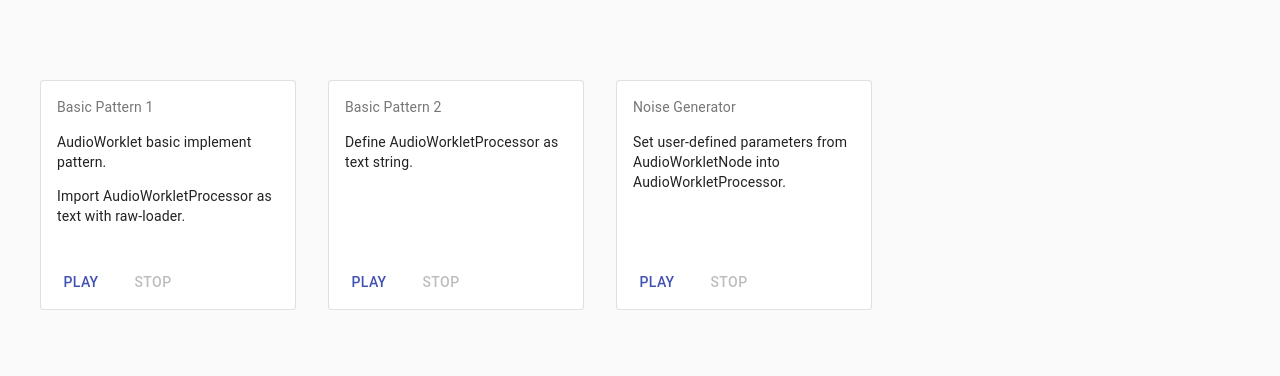
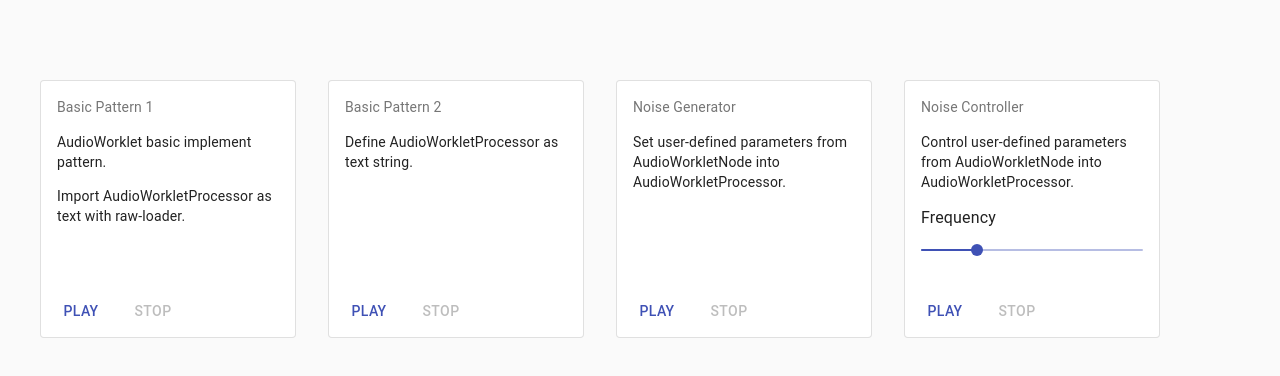
Before and after one commit to smallriver0316/react-audioworklet-sample, a React (Create React App) app: page / in a window 1280 px wide. Shown: the top 376 px of the page. Built offline with nearby package versions, Linux system fonts and the light colour scheme.

Commit message:
Added parameter control pattern

```diff
--- a/src/components/Container.jsx
+++ b/src/components/Container.jsx
@@ -5,6 +5,7 @@ import Container from '@material-ui/core/Container';
 import BasicPattern from './BasicPattern';
 import TextDefinePattern from './TextDefinePattern';
 import ParamDefinePattern from './ParamDefinePattern';
+import ParamControlPattern from './ParamControlPattern';
 
 const useStyles = makeStyles({
   container: {
@@ -25,6 +26,7 @@ const AppContainer = () => {
           <BasicPattern />
           <TextDefinePattern />
           <ParamDefinePattern />
+          <ParamControlPattern />
         </div>
       </Container>
     </React.Fragment>
--- /dev/null
+++ b/src/components/ParamControlPattern.jsx
@@ -0,0 +1,116 @@
+import React, { useState } from 'react';
+import { makeStyles, Card, CardActions, CardContent, Button, Typography, Slider } from '@material-ui/core';
+import processor from '!!raw-loader!../audioworklet/noise-generator.js';
+
+const useStyles = makeStyles({
+  root: {
+    width: 256,
+    margin: '16px',
+    display: 'flex',
+    flexDirection: 'column',
+    justifyContent: 'space-between'
+  },
+  title: {
+    fontSize: 14,
+  }
+});
+
+const ParamControlPattern = () => {
+const classes = useStyles();
+  const [context, setContext] = useState(null);
+  const [processing, setProcessing] = useState(false);
+  const [oscillator, setOscillator] = useState(null);
+  const [frequency, setFrequency] = useState(0.25);
+  const [, setGain] = useState(null);
+
+  const startProcessing = () => {
+    setProcessing(true);
+
+    const context = new window.AudioContext();
+    const blob = new Blob([processor], { type: 'application/javascript' });
+    const blobURL = URL.createObjectURL(blob);
+    context.audioWorklet.addModule(blobURL).then(() => {
+      const oscillatorNode = new OscillatorNode(context);
+      const gainNode = new GainNode(context);
+      const noiseGenerator = new AudioWorkletNode(context, 'noise-generator');
+      noiseGenerator.connect(context.destination);
+
+      const paramAmp = noiseGenerator.parameters.get('amplitude');
+      oscillatorNode.connect(gainNode).connect(paramAmp);
+
+      oscillatorNode.frequency.value = 0.25;
+      gainNode.gain.value = 0.5;
+      oscillatorNode.start();
+      setOscillator(oscillatorNode);
+      setGain(gainNode);
+    }).catch(err => {
+      console.error(err);
+    });
+    setContext(context);
+  }
+
+  const stopProcessing = () => {
+    if (oscillator) {
+      oscillator.stop();
+      oscillator.disconnect();
+    }
+    if (context) {
+      context.close();
+    }
+    setProcessing(false);
+    setOscillator(null);
+    setGain(null);
+  }
+
+  const handleChange = (event, value) => {
+    if (oscillator) {
+      oscillator.frequency.value = value;
+      setOscillator(oscillator);
+    }
+    setFrequency(value);
+  }
+
+  return (
+    <Card className={classes.root} variant="outlined">
+      <CardContent>
+        <Typography className={classes.title} color="textSecondary" gutterBottom>
+          Noise Controller
+        </Typography>
+        <p>
+          Control user-defined parameters from AudioWorkletNode into AudioWorkletProcessor.
+        </p>
+        <div>
+          <Typography id="frequency-slider" gutterBottom>Frequency</Typography>
+          <Slider
+            min={0}
+            max={1}
+            step={0.01}
+            value={frequency}
+            onChange={handleChange}
+            aria-labelledby="frequency-slider"
+          />
+        </div>
+      </CardContent>
+      <CardActions>
+        <Button
+          key="play"
+          color="primary"
+          disabled={processing}
+          onClick={() => startProcessing()}
+        >
+          Play
+        </Button>
+        <Button
+          key="stop"
+          color="secondary"
+          disabled={!processing}
+          onClick={() => stopProcessing()}
+        >
+          Stop
+        </Button>
+      </CardActions>
+    </Card>
+  );
+}
+
+export default ParamControlPattern;
```
